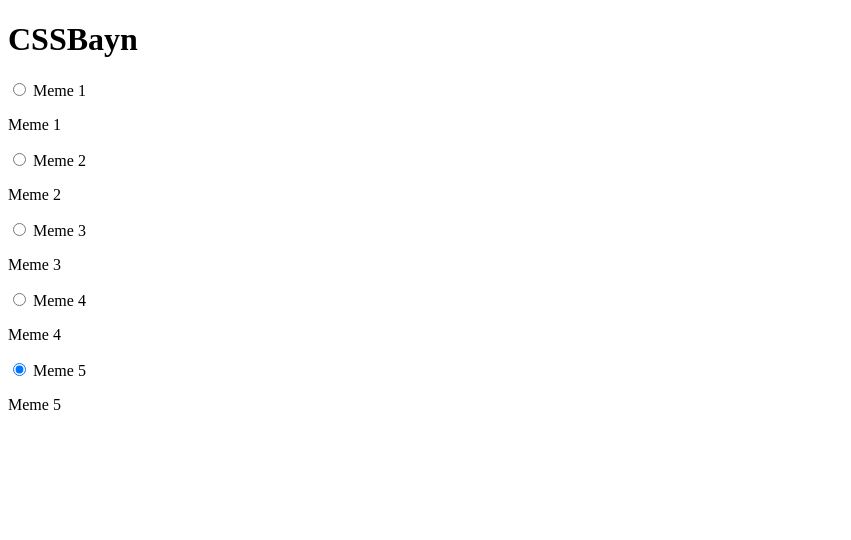
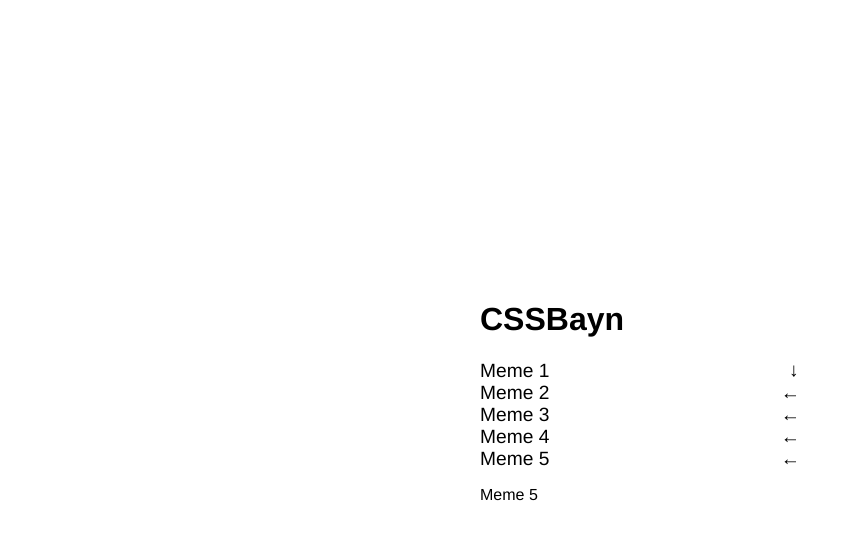
Before and after one commit to LeonidLitovskih/cssBayan, a plain HTML site: page index.html in a window 1280 px wide. Shown: the whole page, without its empty margins (0-851 px from the left). Drawn offline with Linux system fonts and the light colour scheme.

Commit message:
feat: edit html and css file

```diff
--- a/index.html
+++ b/index.html
@@ -7,42 +7,37 @@
 </head>
 <body>
     <div class="bayan-container">
+
         <h1>CSSBayn</h1>
-        <div>
-            <input type="radio" name="bayan-body" id="bayan1" checked="checked" />
+            <input type="radio" name="bayan-part" id="bayan1" checked="checked" />
             <label for="bayan1"> Meme 1 </label>
              <div class="bayan-inside">
                 <p> Meme 1 </p>
              </div>
-        </div>
-        <div>
-            <input type="radio" name="bayan-body" id="bayan2" checked="checked" />
+
+            <input type="radio" name="bayan-part" id="bayan2"/>
             <label for="bayan2"> Meme 2 </label>
              <div class="bayan-inside">
                 <p> Meme 2 </p>
              </div>
-        </div>
-        <div>
-            <input type="radio" name="bayan-body" id="bayan3" checked="checked" />
+
+            <input type="radio" name="bayan-part" id="bayan3" />
             <label for="bayan3"> Meme 3 </label>
              <div class="bayan-inside">
                 <p> Meme 3 </p>
              </div>
-        </div>
-        <div>
-            <input type="radio" name="bayan-body" id="bayan4" checked="checked" />
+
+            <input type="radio" name="bayan-part" id="bayan4" />
             <label for="bayan4"> Meme 4 </label>
              <div class="bayan-inside">
                 <p> Meme 4 </p>
              </div>
-        </div>
-        <div>
-            <input type="radio" name="bayan-body" id="bayan5" checked="checked" />
+
+            <input type="radio" name="bayan-part" id="bayan5"/>
             <label for="bayan5"> Meme 5 </label>
              <div class="bayan_inside">
                 <p> Meme 5 </p>
              </div>
-        </div>
      </div>
 </body>
 </html>
--- a/style.css
+++ b/style.css
@@ -1,5 +1,61 @@
-.bayan-conteiner{
-    margin: auto;
-    width: 70%;
+.bayan-container{
+    position: fixed;
+    top: 50%;
+    left: 50%;
+    width: 25%;
+    height: 40;
+    transform: translate(-50%, -50%);
+    font-family: 'Franklin Gothic Medium', 'Arial Narrow', Arial, sans-serif;
+    cursor: pointer;
 
 }
+
+.bayan-container h1 {
+    color:black;
+}
+
+.bayan-container label {
+    display: block;
+    width: 100%;
+    box-sizing: border-box;
+    z-index: 100;
+    font-size: larger;
+
+}
+
+.bayan-container:hover {
+    color: #c300ff;
+}
+
+.bayan-container input {
+    display: none;
+}
+
+.bayan-inside {
+    display: none;
+}
+
+.bayan-inside:hover {
+    display: block;
+}
+
+.bayan-container label:before {
+    content: '\2190';
+    float: right;
+}
+.bayan-container input:checked + label:before {
+    transition: transform .5s;
+    transform: rotate(-90deg);
+}
+
+
+
+
+@media (max-width: 321px) {
+    .bayan-container{
+     font-size: 4vw;
+     cursor: auto;
+    }
+
+
+}
```
